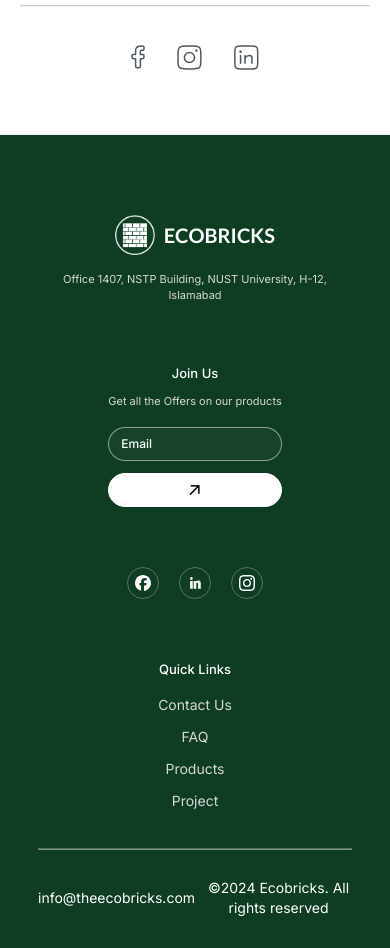
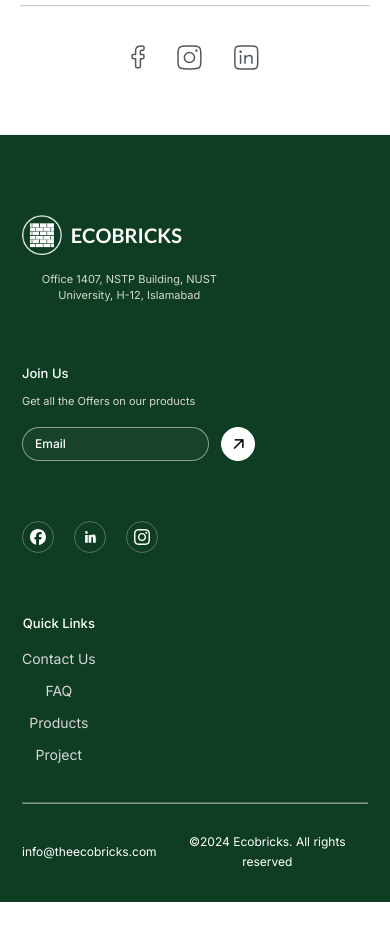
Before and after one commit to MAsif804/Ecobricks-Website, a React (Vite) app: page / in a window 390 px wide. Shown: the part 5500-6448 px from the top of the page. After the commit the page ends 6402 px from the top, so only its background shows below. Built offline with nearby package versions, Linux system fonts and the light colour scheme.

Commit message:
changes in Footer reponseive design

```diff
--- a/src/component/Footer/Footer.css
+++ b/src/component/Footer/Footer.css
@@ -70,7 +70,7 @@ footer .footer-items .join-email{
 
 footer .footer-items .join-text{
     display: flex;
-    /* width: 233px; */
+    width: 233px;
     flex-direction: column;
     align-items: flex-start;
     gap: 8px;
@@ -261,7 +261,7 @@ footer  .copy-right-name a{
     text-decoration: none;
     color: var(--White-white-50, #FFF);
     font-family: var(--Font-Family-Inter, Inter);
-    font-size: 14px;
+    font-size: 12px;
     font-style: normal;
     font-weight: 400;
     line-height: 20px; /* 142.857% */
@@ -362,7 +362,7 @@ footer  .copy-right-name a{
     }
 
     footer .footer-items .logo-text {
-        width: 100%;
+        width: 62%;
     }
 
     footer .footer-items .logo-ecobricks img {
@@ -419,7 +419,7 @@ footer  .copy-right-name a{
 
 @media screen and (max-width: 480px) {
     footer .content-container {
-        padding: 40px 20px 15px 20px;
+        padding: 80px 0px 30px 0px;
         gap: 20px;
     }
 
@@ -514,22 +514,16 @@ footer  .copy-right-name a{
     footer .footer-items {
         flex-direction: column;
         gap: 40px;
-        align-items: center;
+        /* align-items: center; */
         text-align: center;
     }
 
     footer .footer-items .logo-text {
-        width: 100%;
-        align-items: center;
+        width: 62%;
+        /* align-items: center; */
     }
 
-    footer .footer-items .join-email {
-        align-items: center;
-    }
 
-    footer .footer-items .join-text {
-        align-items: center;
-    }
 
     footer .footer-items .soical-icon {
         flex-direction: row;
@@ -568,16 +562,12 @@ footer  .copy-right-name a{
     }
 
     footer .footer-items .emil-btn {
-        flex-direction: column;
+        /* flex-direction: column; */
         width: 100%;
         gap: 12px;
     }
 
     footer .footer-items .emil-btn #email {
-        width: 100%;
-    }
-
-    footer .footer-items .emil-btn button {
         width: 100%;
     }
 
@@ -598,7 +588,7 @@ footer  .copy-right-name a{
 
         display: flex;
         /* width: 375px; */
-        padding: 80px 16px 30px 16px;
+        padding: 80px 0px 30px 0px;
         flex-direction: column;
         align-items: center;
         gap: 32px;
@@ -608,7 +598,7 @@ footer  .copy-right-name a{
     footer .footer-items{
         display: flex;
         flex-direction: column;
-        align-items: center;
+        /* align-items: center; */
         gap: 60px;
     }
 
```
